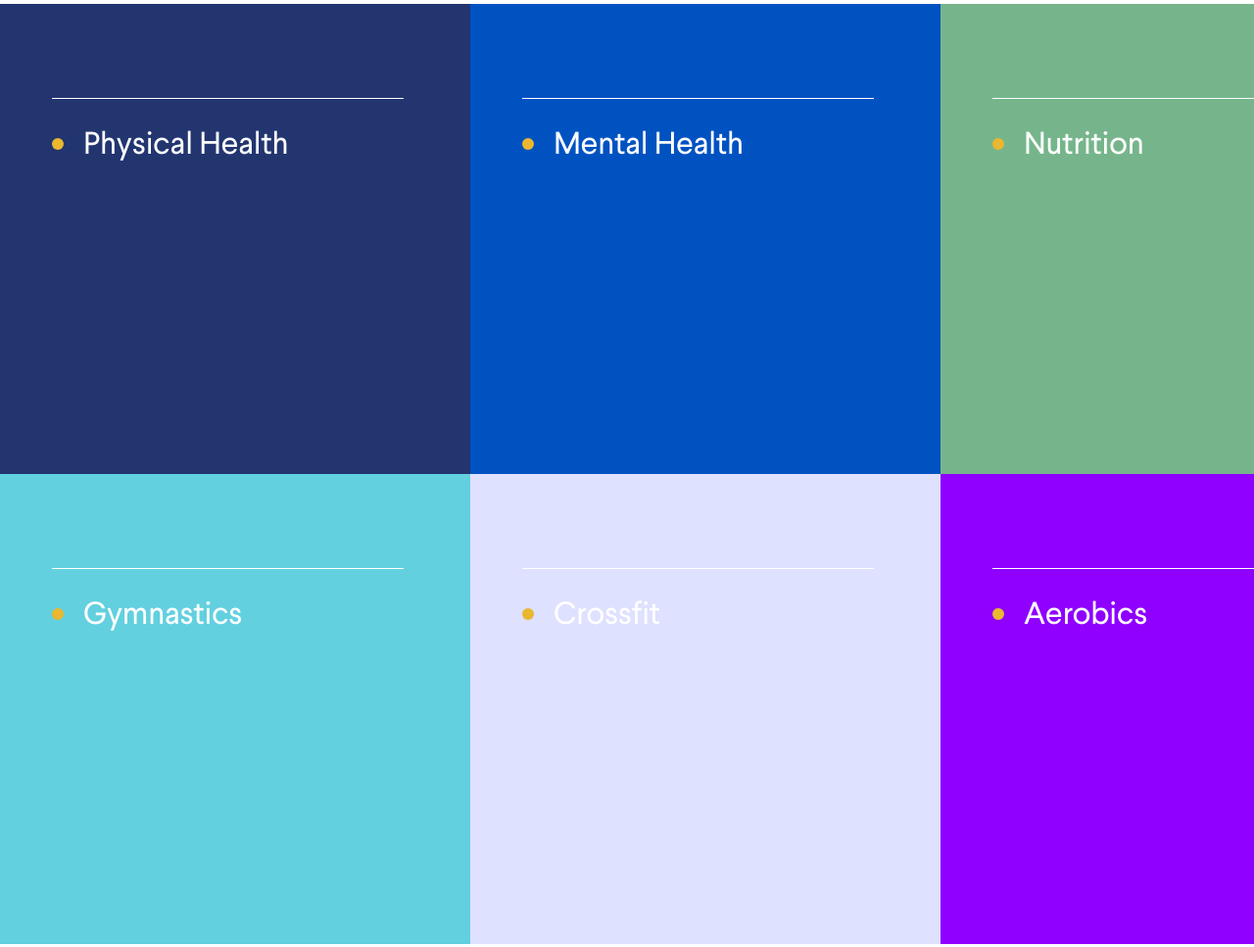
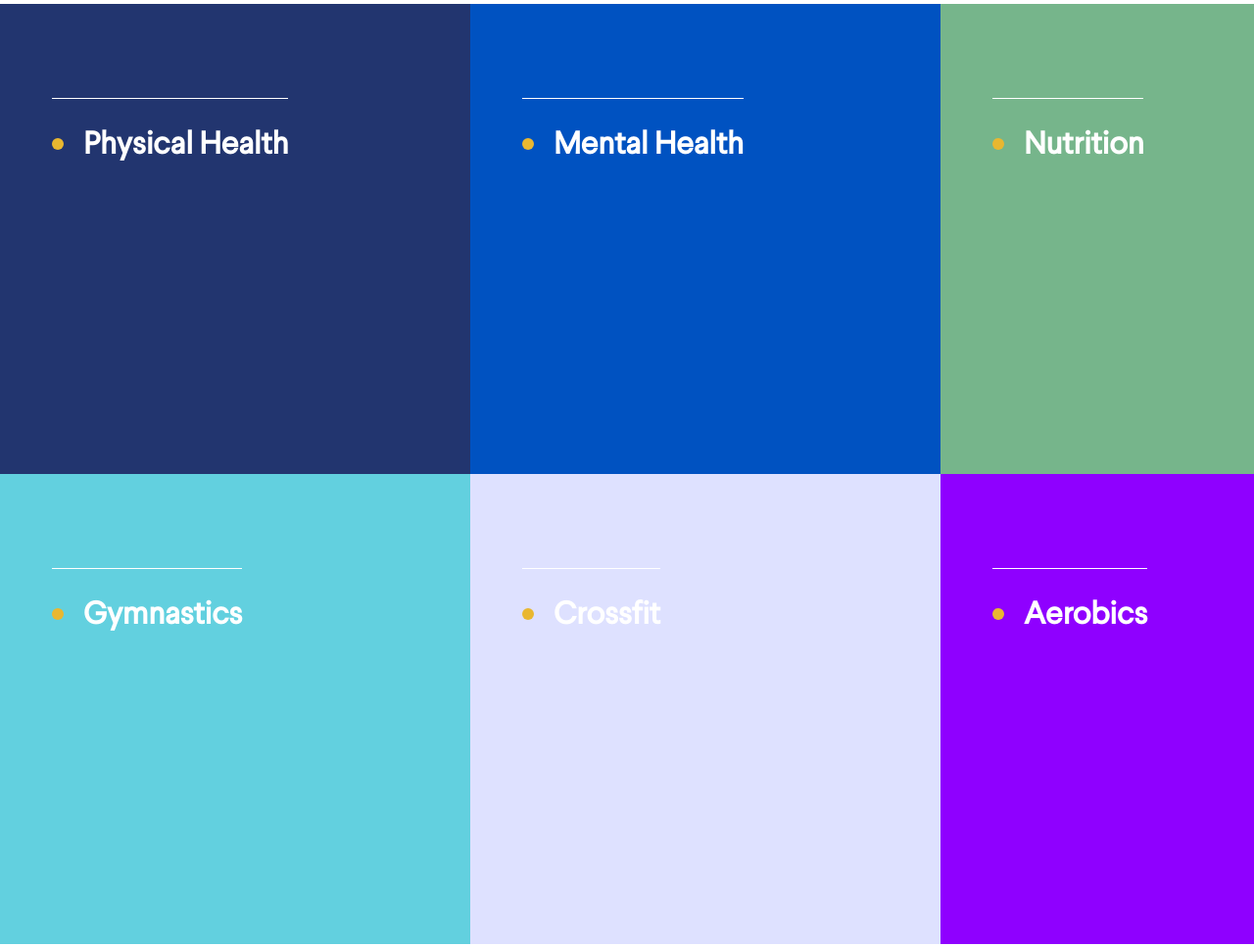
Before and after one commit to ArtBiriukov/Simple-landing, a plain HTML site: page index.html in a window 1280 px wide. Shown: the part 2517-3484 px from the top of the page at 98% size. Drawn offline with Linux system fonts and the light colour scheme.

Commit message:
feature: переверстал блок exercises

```diff
--- a/index.html
+++ b/index.html
@@ -113,43 +113,55 @@
 
   <section class="exercises container">
     <div class="help__items">
-      <div class="exercises__items-1">
-        <div class="exercises__items__content">
-          <div class="dot exercises__dot"></div>
-          <div class="exercises__items__title">Physical Health</div>
-        </div>
-      </div>
-      <div class="exercises__items-2">
-        <div class="exercises__items__content">
-          <div class="dot exercises__dot"></div>
-          <div class="exercises__items__title">Mental Health</div>
+
+      <div class="exercises__item exercises__item-health">
+        <img class="exercises__item-img" src="img/items/Physical_Health.jpg" alt="Physical Health">
+        <div class="exercises__item-content">
+          <span class="dot exercises__dot"></span>
+          <h3 class="exercises__item-title">Physical Health</h3>
         </div>
       </div>
 
-      <div class="exercises__items-3">
-        <div class="exercises__items__content">
-          <div class="dot exercises__dot"></div>
-          <div class="exercises__items__title">Nutrition</div>
+      <div class="exercises__item exercises__item-mental">
+        <img class="exercises__item-img" src="img/items/Mental_Health.jpg" alt="Mental Health">
+        <div class="exercises__item-content">
+          <span class="dot exercises__dot"></span>
+          <h3 class="exercises__item-title">Mental Health</h3>
         </div>
       </div>
-      <div class="exercises__items-4">
-        <div class="exercises__items__content">
-          <div class="dot exercises__dot"></div>
-          <div class="exercises__items__title">Gymnastics</div>
+
+      <div class="exercises__item exercises__item-nutrition">
+        <img class="exercises__item-img" src="img/items/Nutrition.jpg" alt="Nutrition">
+        <div class="exercises__item-content">
+          <span class="dot exercises__dot"></span>
+          <h3 class="exercises__item-title">Nutrition</h3>
         </div>
       </div>
-      <div class="exercises__items-5">
-        <div class="exercises__items__content">
-          <div class="dot exercises__dot"></div>
-          <div class="exercises__items__title">Crossfit</div>
+
+      <div class="exercises__item exercises__item-gymnastics">
+        <img class="exercises__item-img" src="img/items/Gymnastics.jpg" alt="Gymnastics">
+        <div class="exercises__item-content">
+          <span class="dot exercises__dot"></span>
+          <h3 class="exercises__item-title">Gymnastics</h3>
         </div>
       </div>
-      <div class="exercises__items-6">
-        <div class="exercises__items__content">
-          <div class="dot exercises__dot"></div>
-          <div class="exercises__items__title">Aerobics</div>
+
+      <div class="exercises__item exercises__item-crossfit">
+        <img class="exercises__item-img" src="img/items/Crossfit.jpg" alt="Crossfit">
+        <div class="exercises__item-content">
+          <span class="dot exercises__dot"></span>
+          <h3 class="exercises__item-title">Crossfit</h3>
         </div>
       </div>
+
+      <div class="exercises__item exercises__item-aerobics">
+        <img class="exercises__item-img" src="img/items/Aerobics.jpg" alt="Aerobics">
+        <div class="exercises__item-content">
+          <span class="dot exercises__dot"></span>
+          <h3 class="exercises__item-title">Aerobics</h3>
+        </div>
+      </div>
+
     </div>
   </section>
 
--- a/scss/__exercises.sass
+++ b/scss/__exercises.sass
@@ -1,106 +1,69 @@
 .exercises
   padding-bottom: 22px
-  &__items__content
-    display: flex
-    border-top: 1px solid #fff
-    padding-top: 30px
 
-  &__items__title
-    font-size: 32px
-    line-height: 34px
-    letter-spacing: -0.006em
-    color: #FFFFFF
   &__dot
     width: 12px
     height: 12px
     margin-top: 10px
     margin-right: 20px
-  &__items-1
+
+  &__items
+    display: flex
+    flex-wrap: wrap
+
+  &__item
+    position: relative
+    overflow: hidden
     width: 480px
     height: 480px
-    padding: 96px 68px 320px 53px
-    box-sizing: border-box
-    background-color: $text__color
-    background-position: center
     transition: all .4s ease
 
-    &:hover
-      background-image: url(img/items/Physical_Health.jpg)
-      background-repeat: no-repeat
-      background-size: cover
-      transform: scale(1.03, 1.03)
+    &-health
+      background-color: $text__color
 
-  &__items-2
-    width: 480px
-    height: 480px
-    padding: 96px 68px 320px 53px
-    box-sizing: border-box
-    background-color: #0052C1
-    background-position: center
-    transition: all .4s ease
+    &-mental
+      background-color: #0052C1
+
+    &-nutrition
+      background-color: #76B58B
+
+    &-gymnastics
+      background-color: #62D0DF
+
+    &-crossfit
+      background-color: #DEE1FF
+
+    &-aerobics
+      background-color: #8F00FF
+
+    &-content
+      position: absolute
+      display: flex
+      border-top: 1px solid #fff
+      padding-top: 30px
+      margin-top: 96px;
+      margin-left: 53px;
+
+    &-title
+      font-size: 32px
+      line-height: 34px
+      letter-spacing: -0.006em
+      color: #FFF
+
+    &-img
+      position: absolute
+      top: 0px
+      left: 0px
+
+      height: 100%
+      opacity: 0
+      transition: all .4s ease-in
 
     &:hover
-      background-image: url(img/items/Mental_Health.jpg)
-      background-repeat: no-repeat
-      background-size: cover
-      transform: scale(1.03, 1.03)
+      transform: scale(1.04)
+      z-index: 1
 
-  &__items-3
-    width: 480px
-    height: 480px
-    padding: 96px 68px 320px 53px
-    box-sizing: border-box
-    background-color: #76B58B
-    background-position: center
-    transition: all .4s ease
-
-    &:hover
-      background-image: url(img/items/Nutrition.jpg)
-      background-repeat: no-repeat
-      background-size: cover
-      transform: scale(1.03, 1.03)
-
-  &__items-4
-    width: 480px
-    height: 480px
-    padding: 96px 68px 320px 53px
-    box-sizing: border-box
-    background-color: #62D0DF
-    background-position: center
-    transition: all .4s ease
-
-    &:hover
-      background-image: url(img/items/Gymnastics.jpg)
-      background-repeat: no-repeat
-      background-size: cover
-      transform: scale(1.03, 1.03)
-
-  &__items-5
-    width: 480px
-    height: 480px
-    padding: 96px 68px 320px 53px
-    box-sizing: border-box
-    background-color: #DEE1FF
-    background-position: center
-    transition: all .4s ease
-
-    &:hover
-      background-image: url(img/items/Crossfit.jpg)
-      background-repeat: no-repeat
-      background-size: cover
-      transform: scale(1.03, 1.03)
-
-  &__items-6
-    width: 480px
-    height: 480px
-    padding: 96px 68px 320px 53px
-    box-sizing: border-box
-    background-color: #8F00FF
-    background-position: center
-    transition: all .4s ease
-
-    &:hover
-      background-image: url(img/items/Aerobics.jpg)
-      background-repeat: no-repeat
-      background-size: cover
-      transform: scale(1.03, 1.03)
+    &:hover .exercises__item-img
+      opacity: 1
+      filter: brightness(0.5)
+      transform: scale(1.01)
```
Also changed, not shown: style.css, 1 other file.
